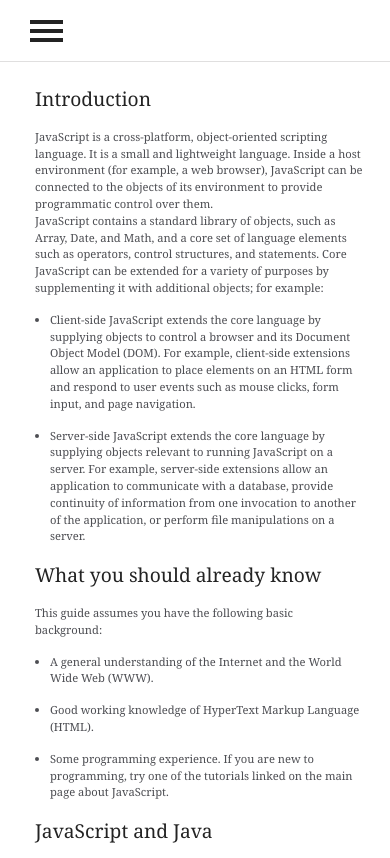
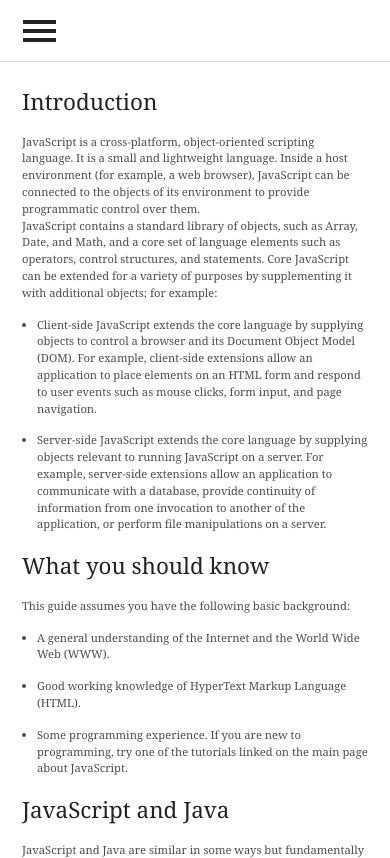
Before and after one commit to Muhdal-Amin/JS-documentation-site, a plain HTML site: page index.html in a window 390 px wide. Shown: the top 858 px of the page. Drawn offline with Linux system fonts and the light colour scheme.

Commit message:
Media queries and page scalability fixes

```diff
--- a/index.html
+++ b/index.html
@@ -45,7 +45,7 @@
           <li><a class="nav-link" href="#">String Templates</a></li>
           <li><a class="nav-link" href="#">Date Get Methods</a></li>
           <li><a class="nav-link" href="#">Date Set Methods</a></li>
-          <li><a class="nav-link" href="#Reference">Reference</a></li>
+          <li><a class="nav-link" href="#Reference" style="padding-bottom: 30px;">Reference</a></li>
         </ul>
       </div>
     </div>
@@ -87,7 +87,7 @@
       </article>
     </section>
     <section class="main-section" id="What_you_should_know">
-      <header>What you should already know</header>
+      <header>What you should know</header>
       <article>
         <p>This guide assumes you have the following basic background:</p>
 
--- a/styles.css
+++ b/styles.css
@@ -119,13 +119,12 @@ code {
 }
 
 
-@media only screen and (max-width: 950px) {
-
+@media only screen and (max-width: 1220px) {
   .menu__toggle {
     display: block;
     position: fixed;
     top: 20px;
-    left: 30px;
+    left: 35px;
     z-index: 6;
     width: 100%;
   }
@@ -208,7 +207,7 @@ code {
   section article {
     color: #4d4e53;
     margin: 15px;
-    font-size: 0.85em;
+    font-size: 0.9em;
   }
 
   section li {
@@ -221,7 +220,7 @@ code {
 
   #main-doc header {
     text-align: left;
-    font-size: 1.2em;
+    font-size: 1.6em;
   }
 
   #navbar a {
@@ -236,8 +235,22 @@ code {
 }
 
 @media (min-width: 250px) and (max-width: 450px) {
+  .menu__toggle {
+    display: block;
+    position: fixed;
+    top: 20px;
+    left: 23px;
+    z-index: 6;
+    width: 100%;
+  }
+
+  #navbar ul {
+    height: 94%;
+  }
+
   #main-doc {
-    margin-right: 12px;
+    margin-right: 7px;
+    margin-left: 7px;
   }
 
   section article {
@@ -256,6 +269,6 @@ code {
 
   #main-doc header {
     text-align: left;
-    font-size: 1.2em;
+    font-size: 1.4em;
   }
 }
```
